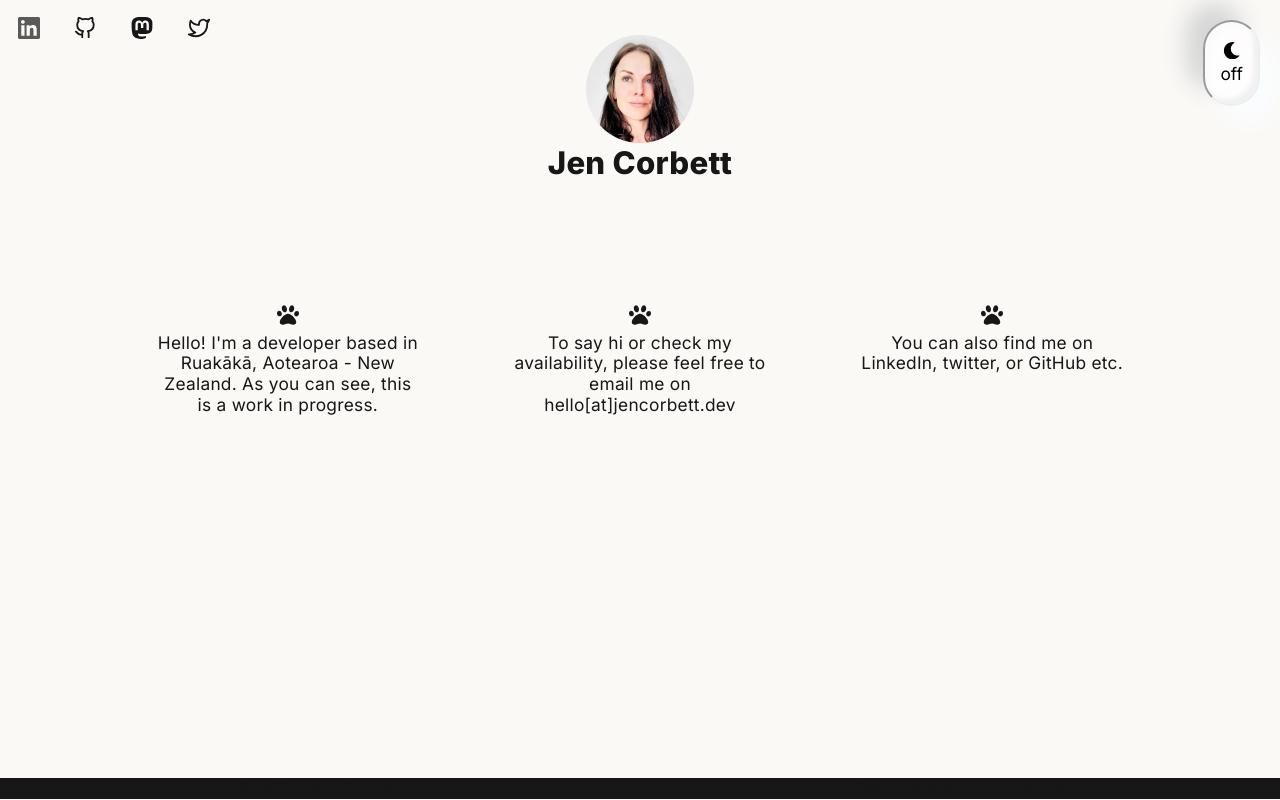
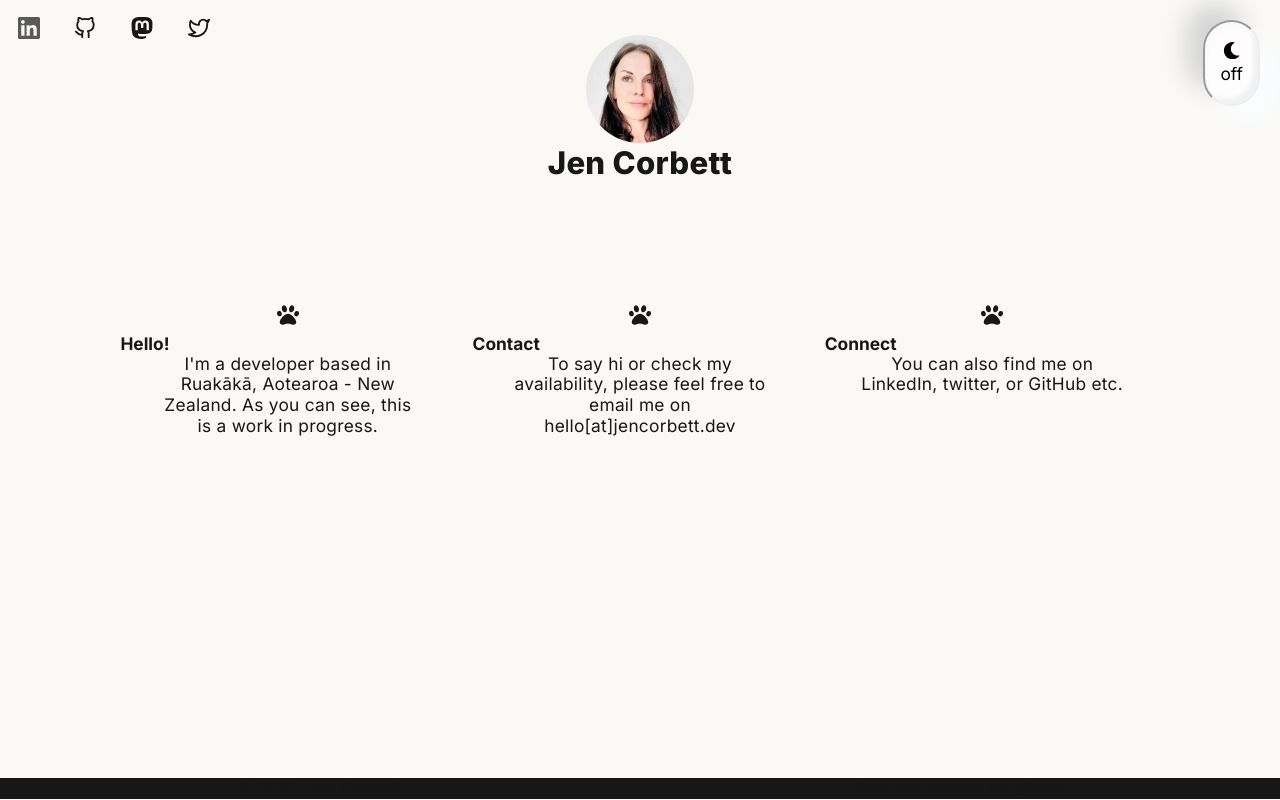
Before and after one commit to ajenstory/jencorbett.dev, a Next.js app in the folder app/: page / in a window 1280 px wide. Built offline with nearby package versions, Linux system fonts and the light colour scheme.

Commit message:
Fix layout vh on index container

```diff
--- a/app/pages/index.js
+++ b/app/pages/index.js
@@ -4,7 +4,7 @@ import indexStyles from "@styles/index.module.css";
 import { FaPaw } from "react-icons/fa";
 const description = {
   intro:
-    "   Hello! I'm a developer based in Ruakākā, Aotearoa - New Zealand. As you can see, this is a work in progress.",
+    "  I'm a developer based in Ruakākā, Aotearoa - New Zealand. As you can see, this is a work in progress.",
   cta: "   To say hi or check my availability, please feel free to email me on hello[at]jencorbett.dev",
   social: "   You can also find me on LinkedIn, twitter, or GitHub etc.",
 };
@@ -14,7 +14,7 @@ export default function Home() {
     <>
       <div className={`${indexStyles.container} `}>
         <div className={`${indexStyles.grid} `}>
-          <div>
+          <div className={`${indexStyles.subtitle} `}>
             <IconWrapper
               alt="icon"
               href=""
@@ -22,9 +22,9 @@ export default function Home() {
               {" "}
               <FaPaw size={22} />
             </IconWrapper>
-            <TextBlock>{description.intro}</TextBlock>
+            <h2> Hello! </h2> <TextBlock>{description.intro}</TextBlock>
           </div>
-          <div>
+          <div className={`${indexStyles.subtitle} `}>
             {" "}
             <IconWrapper
               alt="icon"
@@ -33,9 +33,10 @@ export default function Home() {
               {" "}
               <FaPaw size={22} />
             </IconWrapper>
+            <h2>Contact</h2>
             <TextBlock>{description.cta}</TextBlock>
           </div>
-          <div>
+          <div className={`${indexStyles.subtitle} `}>
             {" "}
             <IconWrapper
               alt="icon"
@@ -44,6 +45,7 @@ export default function Home() {
               {" "}
               <FaPaw size={22} />
             </IconWrapper>
+            <h2>Connect</h2>
             <TextBlock> {description.social}</TextBlock>
           </div>
         </div>
```
